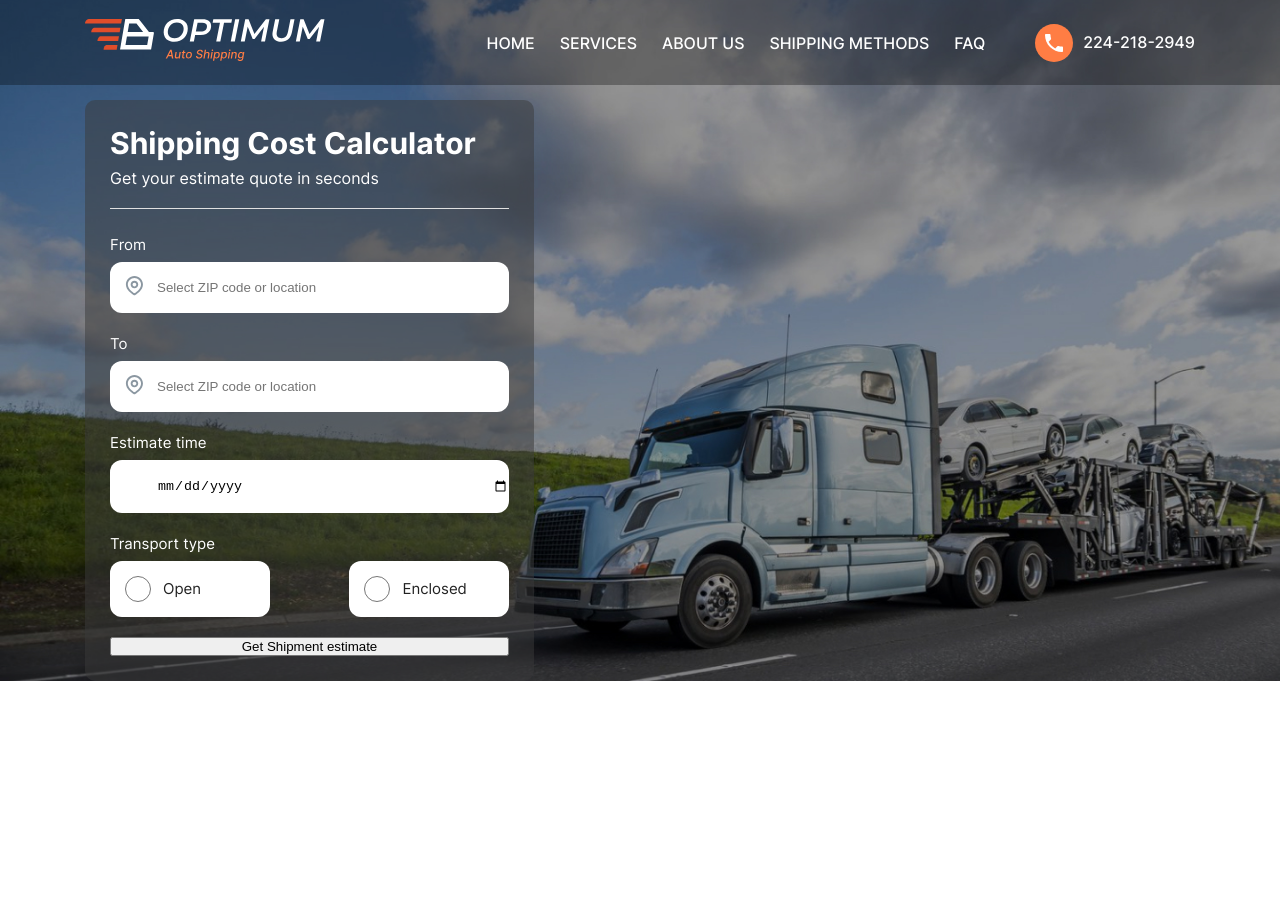
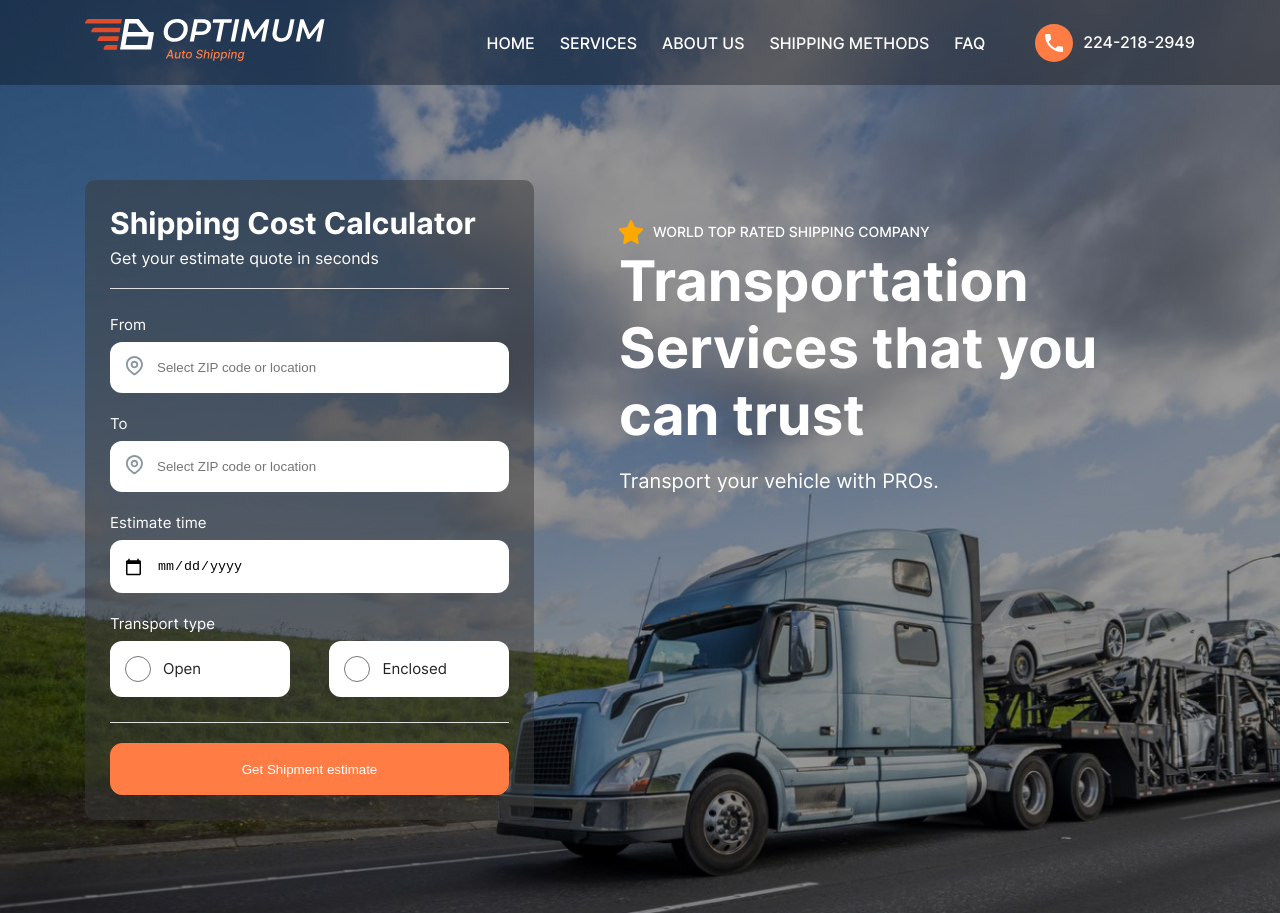
Before and after one commit to mardon1dev/Optimum, a plain HTML site: page index.html in a window 1280 px wide. Before the commit the page ends 800 px from the top, so only its background shows below. Drawn offline with Linux system fonts and the light colour scheme.

Commit message:
Hero is done

```diff
--- a/index.html
+++ b/index.html
@@ -55,33 +55,38 @@
                         <form class="hero__form form">
                             <div class="form__item">
                                 <label class="form__item--label" for="">From</label>
-                                <input class="form__item--input" type="text" placeholder="Select ZIP code or location ">
+                                <input class="form__item--input" type="text" placeholder="Select ZIP code or location " required>
                                 <img   class="form__item--img"   src="./images/location.svg" alt="Location" width="18" height="20">
                             </div>
                             <div class="form__item">
                                 <label class="form__item--label" for="">To</label>
-                                <input class="form__item--input" type="text" placeholder="Select ZIP code or location ">
+                                <input class="form__item--input" type="text" placeholder="Select ZIP code or location " required>
                                 <img   class="form__item--img"   src="./images/location.svg" alt="Location" width="18" height="20">
                             </div>
                             <div class="form__item">
                                 <label class="form__item--label" for="">Estimate time</label>
-                                <input class="form__item--input"  type="date" placeholder="Select estimate time">
+                                <input class="form__item--input"  type="date" placeholder="Select estimate time" required>
                             </div>
-                            <div class="form__item">
+                            <div class="form__item last">
                                 <label for="transport">Transport type</label>
                                 <div class="form__choice choice">
                                     <label class="choice__wrapper">
-                                        <input type="radio" name="transport" id="transport">
+                                        <input type="radio" name="transport" id="transport" required>
                                         <span>Open</span>
                                     </label>
                                     <label class="choice__wrapper">
-                                        <input type="radio" name="transport" id="transport">
+                                        <input type="radio" name="transport" id="transport" required>
                                         <span>Enclosed</span>
                                     </label>
                                 </div>
                             </div>
-                            <button type="submit">Get Shipment estimate</button>
+                            <button class="form__button" type="submit">Get Shipment estimate</button>
                         </form>
+                    </div>
+                    <div class="hero__info">
+                        <p class="hero__info--text">World Top Rated Shipping Company</p>
+                        <h1 class="hero__info--title">Transportation Services that you can trust</h1>
+                        <span class="hero__info--span">Transport your vehicle with PROs.</span>
                     </div>
                 </div>
             </div>
--- a/scss/blocks/_header.scss
+++ b/scss/blocks/_header.scss
@@ -2,8 +2,10 @@
     width: 100%;
     height: 85px;
     background-color: rgb(0, 0, 0, 0.3);
+    backdrop-filter: blur(50px);
     position: fixed;
     top: 0;
+    z-index: 9999;
 }
 .header{
     width: 100%;
--- a/scss/blocks/_hero.scss
+++ b/scss/blocks/_hero.scss
@@ -10,12 +10,15 @@
 }
 .hero{
     width: 100%;
-    padding-top: 100px;
-    @include display($wrap:wrap, $direction:row, $items:center, $justify:space-between);
+    padding-top: 180px;
+    padding-bottom: 93px;
+    @include display($wrap:wrap, $direction:row, $items:start, $justify:start);
+    gap: 85px;
 }
 .hero__calculator{
     max-width: 449px;
     width: 100%;
+    // height: 627px;
     background-color: rgba(58, 58, 58, 0.5);
     padding: 25px;
     border-radius: 10px;
@@ -54,6 +57,29 @@
     & label{
         @include textStyle($fs:15px, $fw:400, $lh:18px, $clr:$color-white, $tt:none);
     }
+    & input[type="date"]::-webkit-inner-spin-button,
+    input[type="date"]::-webkit-calendar-picker-indicator {
+        width: 100%;
+        height: 18px;
+        left: 12px;
+        position: absolute;
+    }
+    &__button{
+        width: 100%;
+        text-align: center;
+        padding: 17.5px 0;
+        border-radius: 12px;
+        background-color: $color-orange;
+        color: $color-white;
+        border: 1px solid $color-orange;
+        outline: none;
+        cursor: pointer;
+        transition: all .3s ease;
+        &:hover{
+            background-color: $color-white;
+            color: $color-orange;
+        }
+    }
 }
 .choice{
     margin-top: 8px;
@@ -61,7 +87,7 @@
     &__wrapper{
         cursor: pointer;
         padding: 15px;
-        width: 40%;
+        width: 45%;
         @include display($wrap:nowrap, $direction:row, $items:center, $justify:start);
         gap: 12px;
         background-color: $color-white;
@@ -72,7 +98,48 @@
         & input{
             width: 26px;
             height: 26px;
-            accent-color: $color-orange;
+            cursor: pointer;
         }
     }
 }
+.last{
+    padding-bottom: 25px;
+    border-bottom: 1px solid rgba(224, 224, 224, 1);
+}
+
+.hero__info{
+    max-width: 576px;
+    width: 100%;
+    padding-top: 43px;
+    @include display($wrap:nowrap, $direction:column, $items:start, $justify:left);
+    color: $color-white;
+    &--text{
+        padding-left: 34px;
+        position: relative;
+        @include textStyle($fs:14px, $fw:500, $lh:17px, $clr:$color-white, $tt:uppercase);
+        &::before{
+            content: '';
+            position: absolute;
+            top: 0;
+            left: 0;
+            bottom: 0;
+            margin: auto 0;
+            width: 24px;
+            height: 24px;
+            background: {
+                image: url('../../images/star.svg');
+                repeat: no-repeat;
+                position: center;
+                size: 100% 100%;
+            }
+        }
+    }
+    &--title{
+        margin-top: 8px;
+        @include textStyle($fs:56px, $fw:700, $lh:67px, $clr:$color-white, $tt:none)
+    }
+    &--span{
+        margin-top: 20px;
+        @include textStyle($fs:20px, $fw:400, $lh:24px, $clr: $color-white, $tt:none)
+    }
+}
```
Also changed, not shown: css/main.css, 1 other file.
